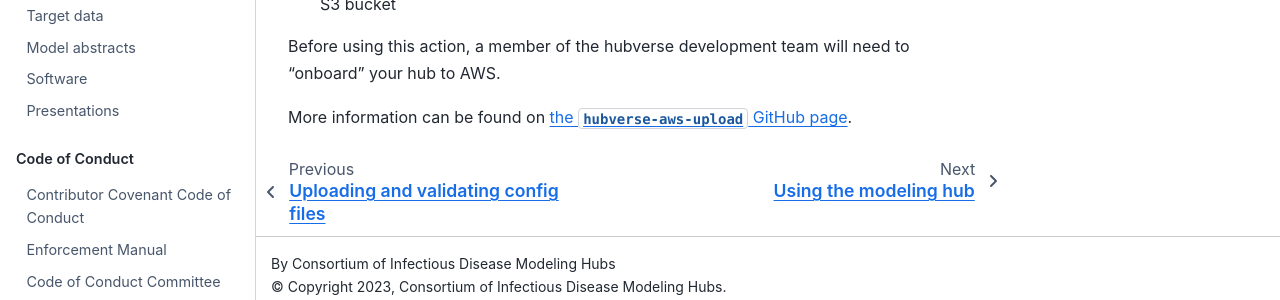
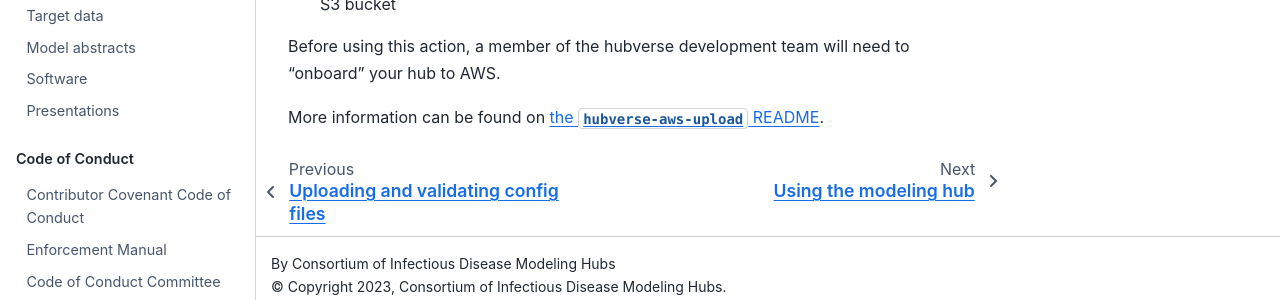
Before and after one commit to hubverse-org/hubDocs, a Sphinx documentation site: the page built from docs/source/quickstart-hub-admin/continuous-integration.md, in a window 1280 px wide and 900 px high, scrolled down 2545 px. Shown: the part 586-886 px from the top of the window. Built offline with Sphinx 7.4.7 and the Sphinx Book theme 1.1.4, drawn with Linux system fonts in a browser that asks for light colours; comment, search, counter and statistics services are not loaded.

Commit message:
Update docs/source/quickstart-hub-admin/continuous-integration.md
Co-authored-by: Zhian N. Kamvar <zkamvar@gmail.com>

```diff
--- a/docs/source/quickstart-hub-admin/continuous-integration.md
+++ b/docs/source/quickstart-hub-admin/continuous-integration.md
@@ -79,4 +79,4 @@ The `upload` job inspects the hub's admin config (`admin.json`) for a `cloud` gr
 
 Before using this action, a member of the hubverse development team will need to "onboard" your hub to AWS.
 
-More information can be found on [the `hubverse-aws-upload` GitHub page](https://github.com/hubverse-org/hubverse-actions/tree/main/hubverse-aws-upload).
+More information can be found on [the `hubverse-aws-upload` README](https://github.com/hubverse-org/hubverse-actions/tree/main/hubverse-aws-upload#readme).
```
